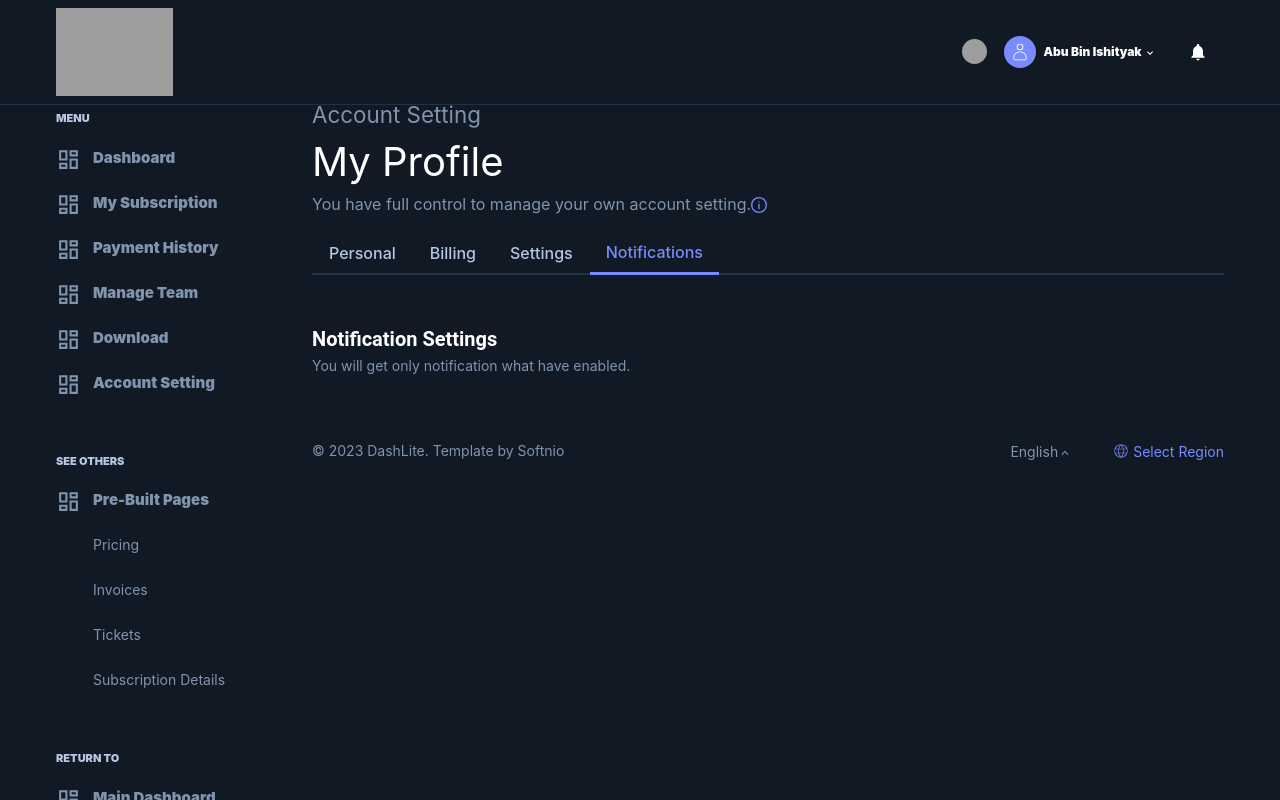
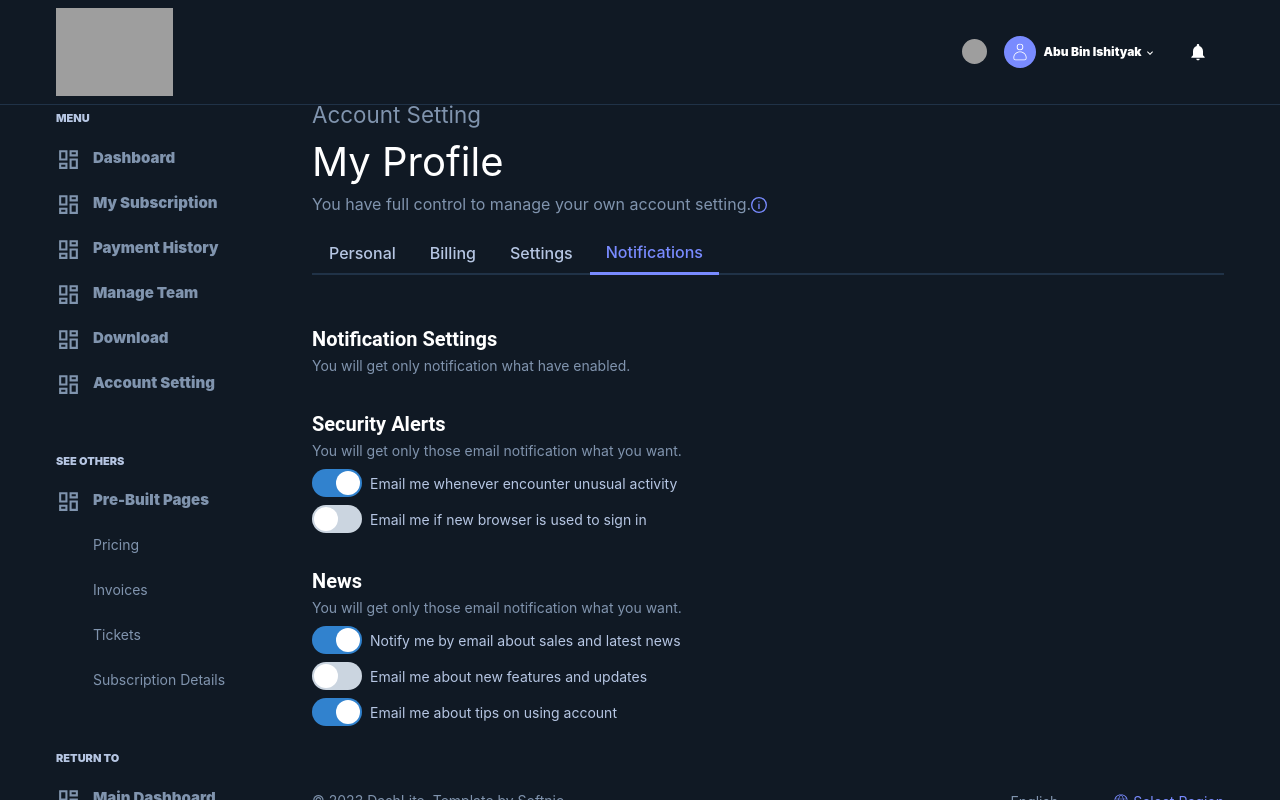
Before and after one commit to ghostman2311/chakra-ui, a React (Vite) app: page /account-setting in a window 1280 px wide. Both pictures are taken after a click on the tab "Notifications". Shown: the top 800 px of the page. Built offline with nearby package versions, Linux system fonts and the light colour scheme; grey boxes are pictures that could not be loaded.

Commit message:
notification

```diff
--- a/src/pages/NotificationSetting/notificationBlock.tsx
+++ b/src/pages/NotificationSetting/notificationBlock.tsx
@@ -1,17 +1,28 @@
 import { Box, Heading, Text } from "@chakra-ui/layout";
+import { Switch } from "@chakra-ui/switch";
 
+interface ICheckData {
+  checked?: boolean;
+  label?: string;
+}
 interface INotificationBlock {
   title: string;
   subTitle: string;
-  checked?: boolean;
-  checkedLabel?: string;
+  checkedData?: Array<ICheckData>;
 }
 
-const NotificationBlock = ({title,subTitle,checked,checkedLabel}:INotificationBlock) => {
+interface IData {
+  data: Array<INotificationBlock>;
+}
+
+const NotificationBlock = ({ data }: IData) => {
   return (
-    <Box mt={9} color={"white"}>
+    <>
+      {data?.map((item, i) => {
+        return (
+          <Box key={i} mt={9} color={"white"}>
             <Heading as="h4" size="md" sx={{ color: "white" }}>
-        {title}
+              {item?.title}
             </Heading>
             <Text
               color="#8094ae"
@@ -20,11 +31,29 @@ const NotificationBlock = ({title,subTitle,checked,checkedLabel}:INotificationBl
               pr={1}
               sx={{ textWrap: "no-wrap" }}
               mt={1}
+              mb={2}
             >
-        {subTitle}
+              {item?.subTitle}
             </Text>
-      {/* <Box>njesfdjne</Box> */}
+            {item?.checkedData?.map((check,i) => {
+              return (
+                <Box mt={2} key={i} display={'flex'} gap={2}>
+                  <Switch sx={{ color: "#6576ff" }} size="lg" isChecked={check.checked} />
+                  <Text
+                    color="#B6C6E3"
+                    fontSize="14"
+                    fontWeight="400"
+                    mt={1}
+                  >
+                    {check?.label}
+                  </Text>
                 </Box>
+              );
+            })}
+          </Box>
+        );
+      })}
+    </>
   );
 };
 
--- a/src/pages/NotificationSetting/notifications.tsx
+++ b/src/pages/NotificationSetting/notifications.tsx
@@ -2,9 +2,29 @@ import React from 'react'
 import NotificationBlock from './notificationBlock'
 
 const Notifications=()=> {
+  const notification=[
+    {title:'Notification Settings',
+    subTitle:'You will get only notification what have enabled.',
+
+    },
+    {title:'Security Alerts',
+    subTitle:'You will get only those email notification what you want.',
+    checkedData:[
+      {checked:true,label:"Email me whenever encounter unusual activity"},
+      {checked:false,label:"Email me if new browser is used to sign in"},
+    ]
+    } ,
+    {title:'News',
+    subTitle:'You will get only those email notification what you want.',
+    checkedData:[
+      {checked:true,label:"Notify me by email about sales and latest news"},
+      {checked:false,label:"Email me about new features and updates"},
+      {checked:true,label:"Email me about tips on using account"},
+  ]}
+  ]
   return (
     <>
-    <NotificationBlock title='Notification Settings' subTitle='You will get only notification what have enabled.'/>
+    <NotificationBlock data={notification}/>
     </>
   )
 }
```
Lines whose indentation alone changed are shown as unchanged.
